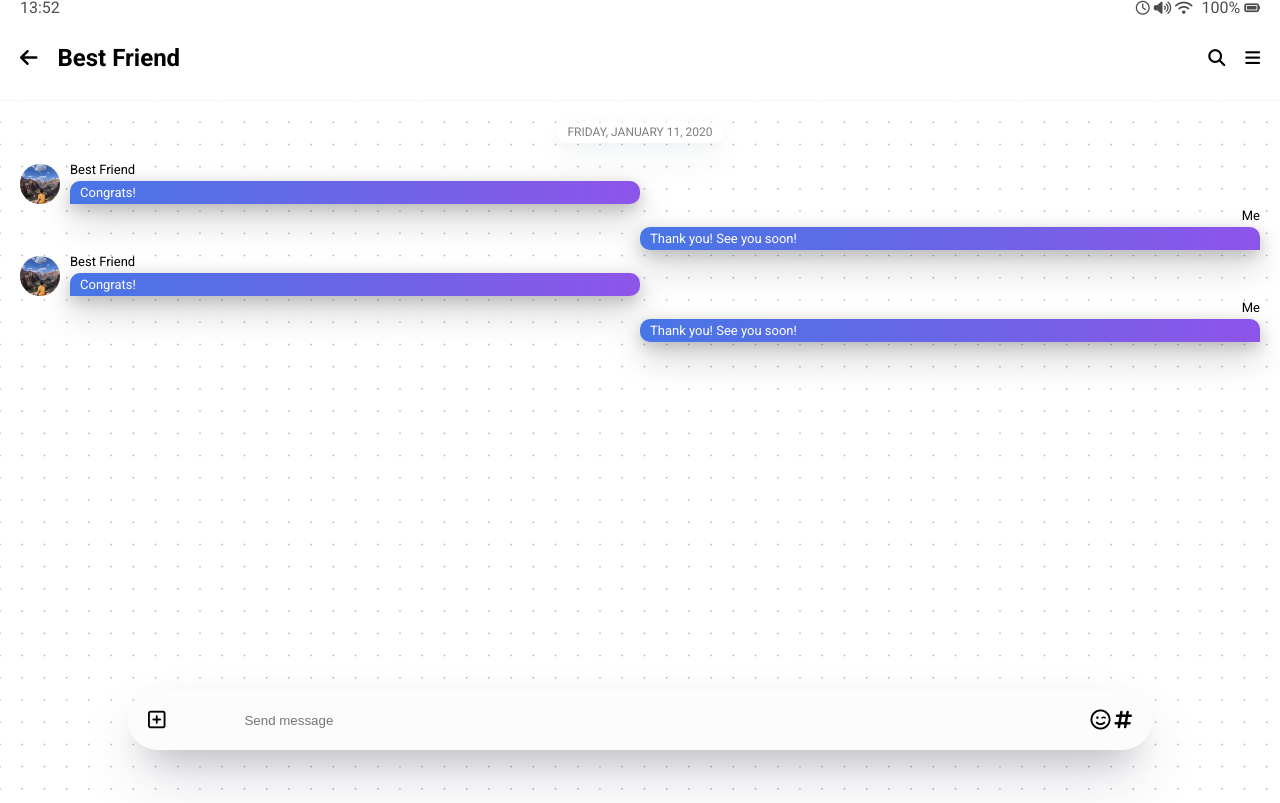
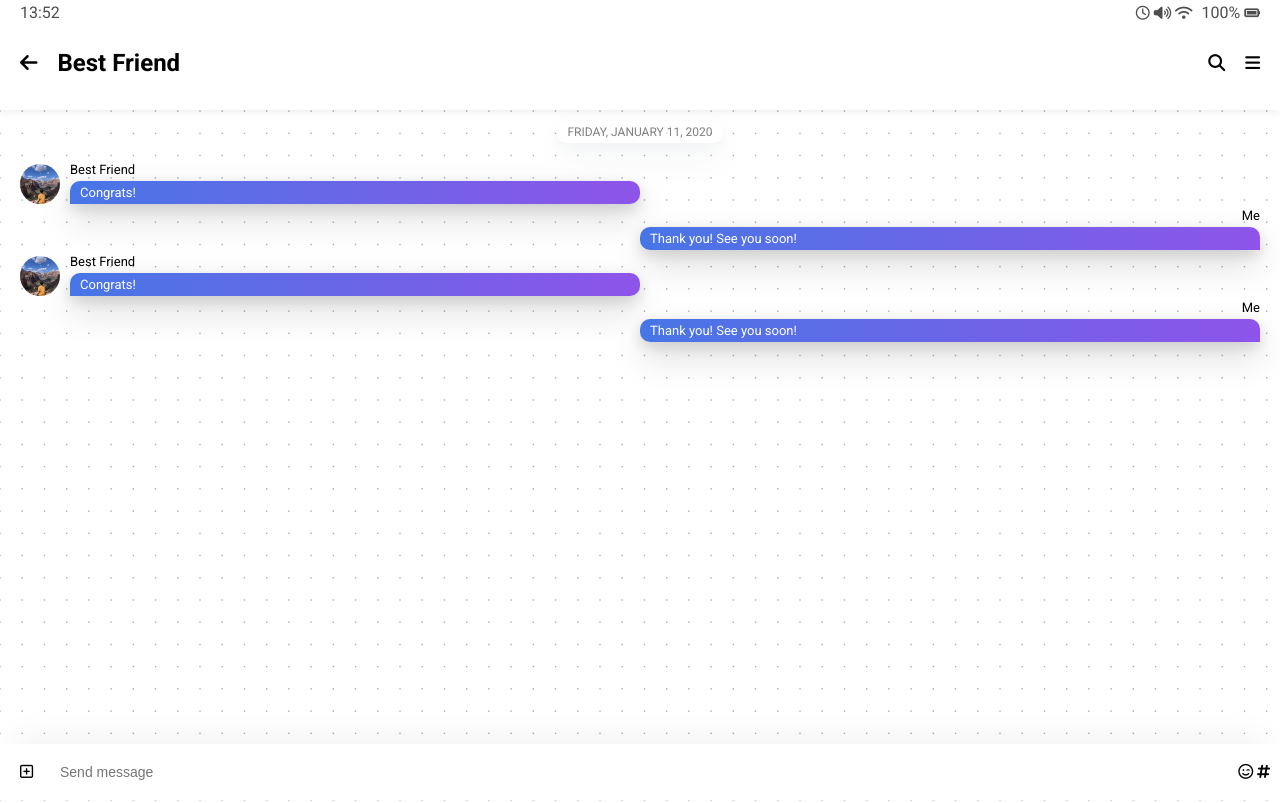
Before and after one commit to subminu/kakaoclone, a plain HTML site: page chat.html in a window 1280 px wide. Shown: the top 803 px of the page. Drawn offline with Linux system fonts and the light colour scheme.

Commit message:
Add Animation

```diff
--- a/chat.html
+++ b/chat.html
@@ -12,6 +12,7 @@
     <title>Chat | Kakao Clone</title>
   </head>
   <body class="chats-body">
+    <div class="header-wrapper">
       <div class="status-bar">
         <div class="status-bar__column">
           <span class="status-bar__clock">13:52</span>
@@ -36,6 +37,7 @@
           <span class="header__icon"><i class="fas fa-bars"></i></span>
         </div>
       </header>
+    </div>
     <main class="chat">
       <ul class="chat__messages">
         <span class="chat__timestamp">Friday, January 11, 2020</span>
@@ -69,19 +71,23 @@
         </li>
       </ul>
     </main>
-    <div class="chat__write">
-      <div class="chat__write-column"><i class="far fa-plus-square"></i></div>
-      <div class="chat__write-column">
+    <div class="chat__write-container">
       <input
+        class="chat__write"
         type="text"
         placeholder="Send message"
         class="chat__write-input"
       />
+      <div class="chat__icon-left chat__icon">
+        <i class="far fa-plus-square"></i>
       </div>
-      <div class="chat__write-column">
+      <div class="chat__icon-right chat__icon">
         <span class="chat__write-icon"><i class="far fa-smile-wink"></i></span>
         <span class="chat__write-icon"><i class="fas fa-hashtag"></i></span>
       </div>
     </div>
+    <div class="bigScreen">
+      <span class="bigScreen__text">Please make your screen small!</span>
+    </div>
   </body>
 </html>
--- a/css/chat.css
+++ b/css/chat.css
@@ -1,5 +1,18 @@
+.header-wrapper {
+  top: 0px;
+  width: 100%;
+  position: fixed;
+  background-color: white;
+  padding: 5px 0px;
+  z-index: 1;
+  box-shadow: 0px 0px 10px 0px rgba(0, 0, 0, 0.1);
+}
+
 .chats-body {
   padding: 0px;
+  padding-top: 100px;
+  background-image: url(../image/chatBg.png);
+  min-height: 10000px;
 }
 
 .chats-body .header,
@@ -7,45 +20,78 @@
   padding: 0px 20px;
 }
 
-.chat {
-  background-image: url(../image/chatBg.png);
-  min-height: 100vh;
+.chat__write-container {
+  position: fixed;
+  bottom: 0px;
+  margin: 0 auto;
+  left: 0;
+  right: 0;
+  width: 100%;
+  display: flex;
+  justify-content: space-between;
+  align-items: center;
+}
+
+@keyframes float {
+  0% {
+    box-shadow: 0px 30px 60px -12px rgba(50, 50, 93, 0.25),
+      0px 18px 36px -18px rgba(0, 0, 0, 0.3),
+      0px -12px 36px -8px rgba(0, 0, 0, 0.025);
+  }
+  50% {
+    box-shadow: 0px 30px 60px -60px rgba(50, 50, 93, 0.25),
+      0px 18px 36px -18px rgba(0, 0, 0, 0.3),
+      0px -12px 36px -8px rgba(0, 0, 0, 0.025);
+  }
+  100% {
+    box-shadow: 0px 30px 60px -12px rgba(50, 50, 93, 0.25),
+      0px 18px 36px -18px rgba(0, 0, 0, 0.3),
+      0px -12px 36px -8px rgba(0, 0, 0, 0.025);
+  }
 }
 
 .chat__write {
-  position: fixed;
-  bottom: 50px;
-  width: 80%;
+  bottom: 0px;
   margin: 0 auto;
-  left: 0;
-  right: 0;
-  display: flex;
-  justify-content: space-between;
-  align-items: center;
-  background-color: #fcfcfc;
-  padding: 20px;
-  border-radius: 40px;
-  box-shadow: 0 30px 60px -12px rgba(50, 50, 93, 0.25),
-    0 18px 36px -18px rgba(0, 0, 0, 0.3), 0 -12px 36px -8px rgba(0, 0, 0, 0.025);
+  border-radius: 0px;
+  padding: 20px 60px;
+  border: none;
+  font-size: 14px;
+  width: 100%;
+  background-color: #ffffff;
+  transition: width 0.3s ease-in-out, border-radius 0.3s ease-in-out,
+    transform 0.3s ease-in-out;
+  box-shadow: 0px -18px 36px -18px rgba(0, 0, 0, 0.1);
 }
 
-.chat__write i {
-  font-size: 20px;
+.chat__write:focus {
+  outline: none;
+  width: 80%;
+  transform: translateY(-50px);
+  border-radius: 40px;
+  box-shadow: 0px 30px 60px -12px rgba(50, 50, 93, 0.25),
+    0px 18px 36px -18px rgba(0, 0, 0, 0.3),
+    0px -12px 36px -8px rgba(0, 0, 0, 0.025);
+  animation: float 3s linear infinite forwards;
 }
 
-.chat__write .chat__write-column:nth-child(2) {
-  width: 80%;
+.chat__write:focus ~ .chat__icon {
+  opacity: 0;
 }
 
-.chat__write .chat__write-input {
-  background-color: #fcfcfc;
-  padding-left: 10px;
-  border: none;
-  width: 100%;
+.chat__icon {
+  font-size: 15px;
+  transition: opacity 0.2s ease-in-out;
 }
 
-.chat__write .chat__write-input:focus {
-  outline: none;
+.chat__icon-left {
+  position: absolute;
+  left: 20px;
+}
+
+.chat__icon-right {
+  position: absolute;
+  right: 10px;
 }
 
 .chat .chat__messages {
@@ -85,10 +131,20 @@
   align-self: flex-start;
 }
 
+@keyframes spin {
+  from {
+    transform: none;
+  }
+  to {
+    transform: rotatey(1turn);
+  }
+}
+
 .incoming-message img {
   width: 40px;
   border-radius: 50px;
   margin-right: 10px;
+  animation: spin 1s ease;
 }
 
 .sent-message {
@@ -104,8 +160,8 @@
   background-color: white;
   border-radius: 10px;
   padding: 5px 5px 5px 10px;
-  box-shadow: rgba(0, 0, 0, 0.2) 0px 15px 35px 0px,
-    rgba(0, 0, 0, 0.2) 0px 5px 15px 0px;
+  box-shadow: rgba(0, 0, 0, 0.15) 0px 15px 35px 0px,
+    rgba(0, 0, 0, 0.15) 0px 5px 15px 0px;
 }
 
 .incoming-message .message__bubble {
@@ -119,3 +175,33 @@
   color: white;
   background-image: linear-gradient(to right, #4776e6, #8e54e9);
 }
+
+@keyframes incomingAnim {
+  from {
+    opacity: 0;
+    transform: translateX(-50px);
+  }
+  to {
+    opacity: 1;
+    transform: none;
+  }
+}
+
+.incoming-message {
+  animation: incomingAnim 0.5s ease-out forwards;
+}
+
+@keyframes sentAnim {
+  from {
+    opacity: 0;
+    transform: translateX(50px);
+  }
+  to {
+    opacity: 1;
+    transform: none;
+  }
+}
+
+.sent-message {
+  animation: sentAnim 0.5s ease-out forwards;
+}
--- /dev/null
+++ b/css/mobile.css
@@ -0,0 +1,18 @@
+.bigScreen {
+  position: fixed;
+  width: 100%;
+  height: 100%;
+  top: 0px;
+  left: 0px;
+  background-color: #fce006;
+  display: flex;
+  align-items: center;
+  justify-content: center;
+  font-weight: 500;
+  color: white;
+  font-size: 28px;
+  padding: 0px 20px;
+  text-align: center;
+  line-height: 1.5;
+  display: none;
+}
--- a/css/nav-bar.css
+++ b/css/nav-bar.css
@@ -6,6 +6,9 @@
   bottom: 0px;
   left: 0px;
   border-top: 1px solid #f7f7f7;
+  transform: translateY(80px);
+  animation: showNavBar 0.5s ease-out forwards;
+  animation-delay: 0.3s;
 }
 
 .nav .nav__list {
@@ -35,3 +38,14 @@
   border-radius: 10px;
   font-size: 13px;
 }
+
+@keyframes showNavBar {
+  from {
+    opacity: 0;
+    transform: translateY(80px);
+  }
+  to {
+    opacity: 1;
+    transform: none;
+  }
+}
--- a/css/styles.css
+++ b/css/styles.css
@@ -9,6 +9,7 @@
 @import "more.css";
 @import "settings.css";
 @import "chat.css";
+@import "mobile.css";
 
 * {
   box-sizing: border-box;
@@ -26,3 +27,18 @@ a {
   color: inherit;
   text-decoration: none;
 }
+
+@keyframes fadeIn {
+  from {
+    opacity: 0;
+    transform: translateY(40px);
+  }
+  to {
+    opacity: 1;
+    transform: none;
+  }
+}
+
+main {
+  animation: fadeIn 0.5s ease-in-out forwards;
+}
```
Also changed, not shown: find.html (+3 -0 lines), friends.html (+3 -0 lines), index.html (+5 -1 lines), more.html (+3 -0 lines), settings.html (+3 -0 lines). Lines whose indentation alone changed are shown as unchanged.
